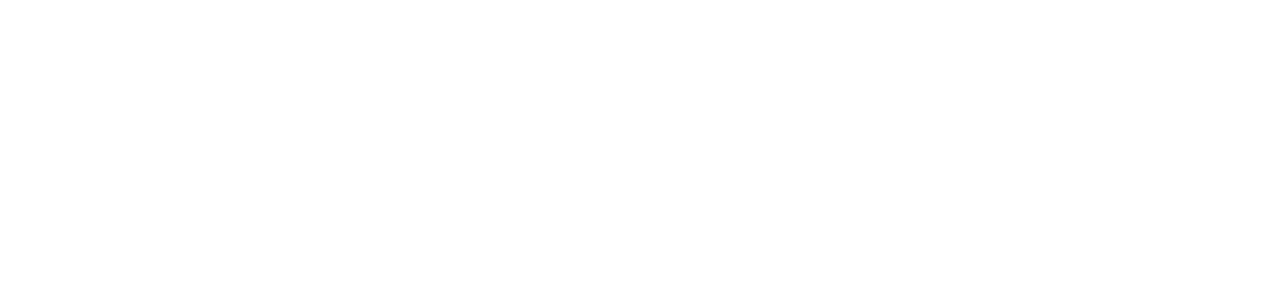
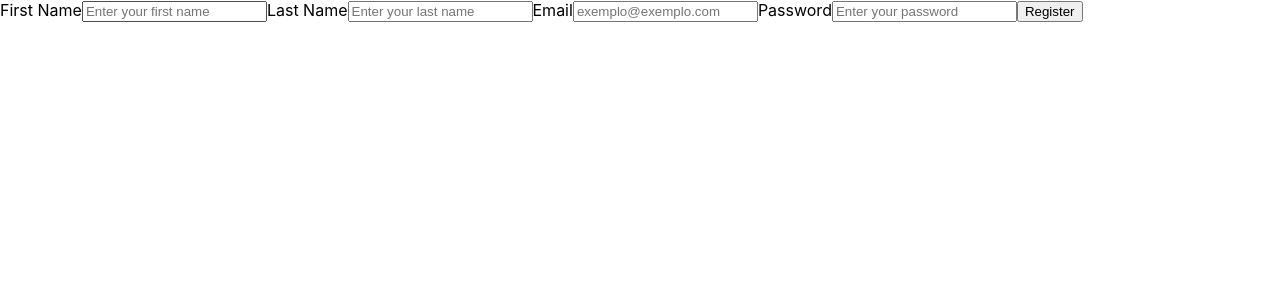
Before and after one commit to PaulaTortato/Blitz, a React (Create React App) app in the folder frontend/: page /register in a window 1280 px wide. Shown: the top 300 px of the page. Built offline with nearby package versions, Linux system fonts and the light colour scheme.

Commit message:
feat: register atualizado

```diff
--- a/frontend/src/pages/login.jsx
+++ b/frontend/src/pages/login.jsx
@@ -1,40 +1,43 @@
 import React, { useState, useContext } from 'react';
+import { useNavigate } from 'react-router-dom';
 import axios from 'axios';
-import PropTypes from 'prop-types';
 import { LoginContext } from '../contexts/loginContext';
 
-function Login({ history }) {
+function Login() {
   const { handleEmployee } = useContext(LoginContext);
   const [password, setPassword] = useState('');
   const [email, setEmail] = useState('');
   const [fail, setFail] = useState(undefined);
+  const navigate = useNavigate();
 
   const handleClick = async () => {
-    const credentials = await axios.post('http://www.localhost:3001/login', { email, password });
-    if (credentials.message) {
-      setFail(credentials);
+    const { data } = await axios.post('http://www.localhost:3001/login', { email, password });
+    if (data.message) {
+      setFail(data);
     } else {
-      handleEmployee(credentials);
-      history.push('/tasks');
+      handleEmployee(data);
+      navigate('/tasks');
     }
   };
 
   return (
     <form>
       <label htmlFor="email-input">
+        Email
         <input
           id="email-input"
           type="email"
-          placeholder="exemplo@exemplo"
+          placeholder="exemplo@exemplo.com"
           value={email}
           onChange={({ target }) => setEmail(target.value)}
         />
       </label>
       <label htmlFor="password-input">
+        Password
         <input
           id="password-input"
           type="password"
-          placeholder="Password"
+          placeholder="Enter your password"
           value={password}
           onChange={({ target }) => setPassword(target.value)}
         />
@@ -51,7 +54,3 @@
 }
 
 export default Login;
-
-Login.propTypes = {
-  history: PropTypes.arrayOf(PropTypes.string),
-}.isRequired;
--- a/frontend/src/pages/register.jsx
+++ b/frontend/src/pages/register.jsx
@@ -1,8 +1,82 @@
-import React from 'react';
+import React, { useState, useContext } from 'react';
+import { useNavigate } from 'react-router-dom';
+import axios from 'axios';
+import { LoginContext } from '../contexts/loginContext';
 
 function Register() {
+  const { handleEmployee } = useContext(LoginContext);
+  const [password, setPassword] = useState('');
+  const [email, setEmail] = useState('');
+  const [firstName, setFirstName] = useState('');
+  const [lastName, setLastName] = useState('');
+  const [fail, setFail] = useState(undefined);
+  const navigate = useNavigate();
+
+  const handleClick = async () => {
+    const { data } = await axios.post('http://www.localhost:3001/register', {
+      firstName,
+      lastName,
+      email,
+      password,
+    });
+    if (data.message) {
+      setFail(data);
+    } else {
+      handleEmployee(data);
+      navigate('/tasks');
+    }
+  };
+
   return (
-    <form />
+    <form>
+      <label htmlFor="firstname-input">
+        First Name
+        <input
+          id="firstname-input"
+          type="text"
+          placeholder="Enter your first name"
+          value={firstName}
+          onChange={({ target }) => setFirstName(target.value)}
+        />
+      </label>
+      <label htmlFor="lastname-input">
+        Last Name
+        <input
+          id="lastname-input"
+          type="text"
+          placeholder="Enter your last name"
+          value={lastName}
+          onChange={({ target }) => setLastName(target.value)}
+        />
+      </label>
+      <label htmlFor="email-input">
+        Email
+        <input
+          id="email-input"
+          type="email"
+          placeholder="exemplo@exemplo.com"
+          value={email}
+          onChange={({ target }) => setEmail(target.value)}
+        />
+      </label>
+      <label htmlFor="password-input">
+        Password
+        <input
+          id="password-input"
+          type="password"
+          placeholder="Enter your password"
+          value={password}
+          onChange={({ target }) => setPassword(target.value)}
+        />
+      </label>
+      <button
+        type="button"
+        onClick={handleClick}
+      >
+        Register
+      </button>
+      {fail ? <p>{fail.message}</p> : null}
+    </form>
   );
 }
 
```
Also changed, not shown: 1 other file (tests, documents, lock files or other folders).
